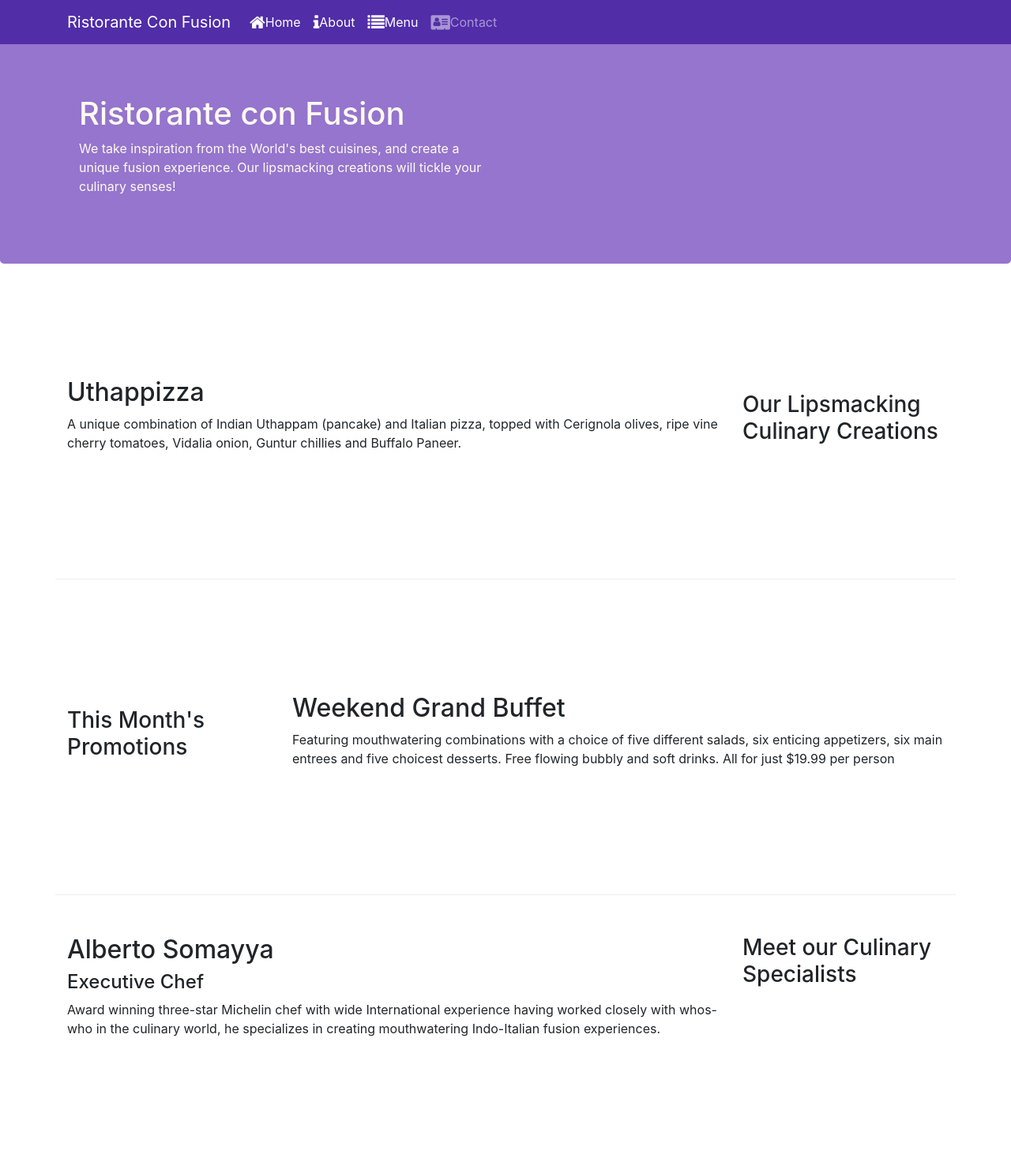
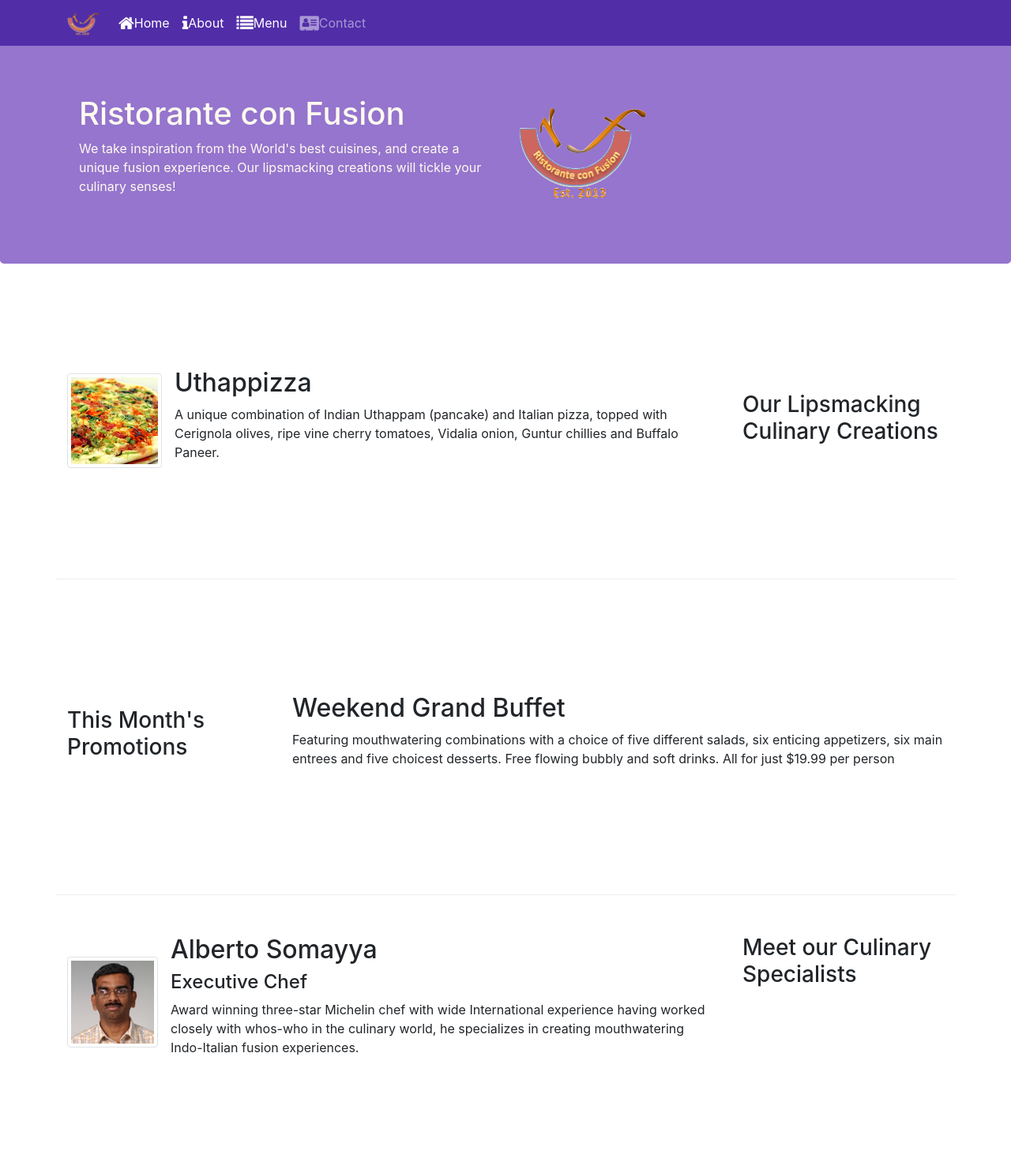
Before and after one commit to ritazhousmile/conFusion, a website: page index.html in a window 1280 px wide. Shown: the top 1486 px of the page at 79% size. Drawn offline with nearby package versions, Linux system fonts and the light colour scheme.

Commit message:
images and media

```diff
--- a/index.html
+++ b/index.html
@@ -18,13 +18,13 @@
       <button class='navbar-toggler' type='button' data-toggle='collapse' data-target="#Navbar">
         <span class='navbar-toggler-icon'></span>
       </button>
-      <a class='navbar-brand' href="#">Ristorante Con Fusion</a>
+      <a class='navbar-brand' href="#"><img src="img/logo.png" height='30' width='41' /></a>
         <div class='collapse navbar-collapse' id="Navbar">
           <ul class='navbar-nav mr-auto'>
             <li class='nav-item active'><a class='nav-link' href='#'><span class="fa fa-home fa-lg"></span>Home</a></li>
             <li class='nav-item active'><a class='nav-link' href='./aboutus.html'><span class="fa fa-info fa-lg"></span>About</a></li>
             <li class='nav-item active'><a class='nav-link' href='#'><span class="fa fa-list fa-lg"></span>Menu</a></li>
-            <li class='nav-item'><a class='nav-link' href='#'><span class="fa fa-address-card fa-lg"></span>Contact</a></li>
+            <li class='nav-item'><a class='nav-link' href='./contactus.html'><span class="fa fa-address-card fa-lg"></span>Contact</a></li>
           </ul>
         </div>
     </div>
@@ -37,7 +37,8 @@
                     <h1>Ristorante con Fusion</h1>
                     <p>We take inspiration from the World's best cuisines, and create a unique fusion experience. Our lipsmacking creations will tickle your culinary senses!</p>
                 </div>
-                <div class="col-12 col-sm">
+                <div class="col-12 col-sm align-self-center">
+                  <img src='img/logo.png' class='img-fluit'>
                 </div>
             </div>
         </div>
@@ -49,8 +50,13 @@
                 <h3>Our Lipsmacking Culinary Creations</h3>
             </div>
             <div class="col col-sm order-sm-first col-md">
-                <h2>Uthappizza</h2>
-                <p>A unique combination of Indian Uthappam (pancake) and Italian pizza, topped with Cerignola olives, ripe vine cherry tomatoes, Vidalia onion, Guntur chillies and Buffalo Paneer.</p>
+              <div class='media'>
+                <img class='d-flex mr-3 img-thumbnail align-self-center' src='img/uthappizza.png' />
+                <div class='media-body'>
+                  <h2 class='mt-0'>Uthappizza</h2>
+                  <p>A unique combination of Indian Uthappam (pancake) and Italian pizza, topped with Cerignola olives, ripe vine cherry tomatoes, Vidalia onion, Guntur chillies and Buffalo Paneer.</p>
+                </div>
+              </div>
             </div>
         </div>
 
@@ -67,12 +73,17 @@
 
         <div class="row row-content aligh-items-center">
             <div class="col-12 col-sm-4 order-sm-last col-md-3" >
-                <h3>Meet our Culinary Specialists</h3>
+              <h3>Meet our Culinary Specialists</h3>
             </div>
             <div class="col col-sm order-sm-first  col-md">
-                <h2>Alberto Somayya</h2>
-                <h4>Executive Chef</h4>
-                <p>Award winning three-star Michelin chef with wide International experience having worked closely with whos-who in the culinary world, he specializes in creating mouthwatering Indo-Italian fusion experiences. </p>
+              <div class='media'>
+                <img class='d-flex mr-3 img-thumbnail align-self-center' src='img/alberto.png' />
+                  <div class='media-body'>
+                    <h2 class='mt-0'>Alberto Somayya</h2>
+                    <h4>Executive Chef</h4>
+                    <p>Award winning three-star Michelin chef with wide International experience having worked closely with whos-who in the culinary world, he specializes in creating mouthwatering Indo-Italian fusion experiences. </p>
+                  </div>
+              </div>
             </div>
         </div>
     </div>
```
Also changed, not shown: aboutus.html (+5 -3 lines), contactus.html (+3 -2 lines), img/alberto.png (added), img/buffet.png (added), img/logo.png (added), img/uthappizza.png (added), 3 other files.
